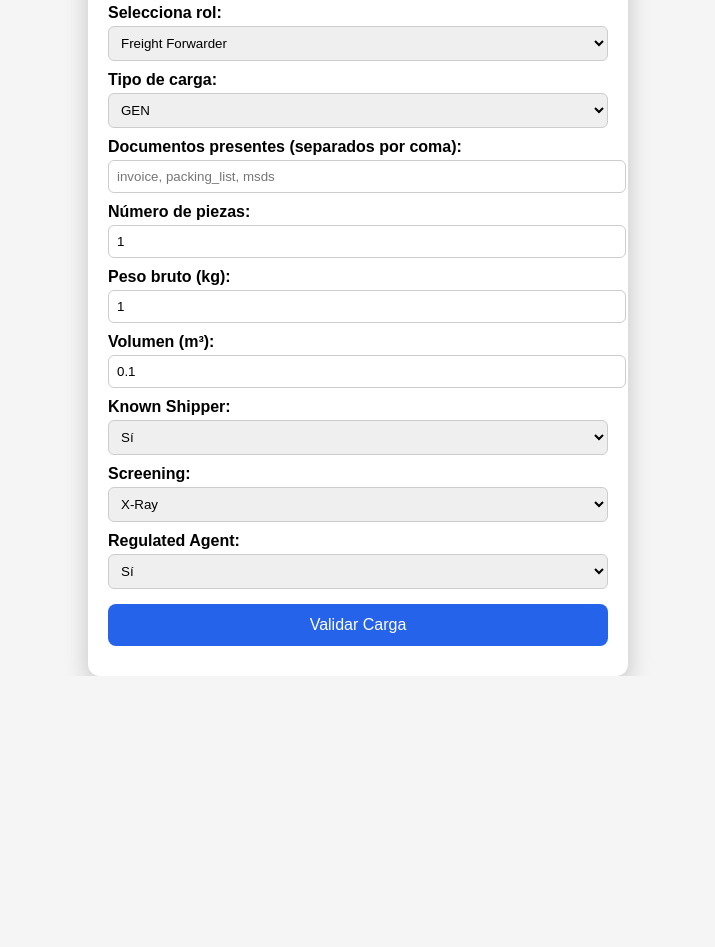
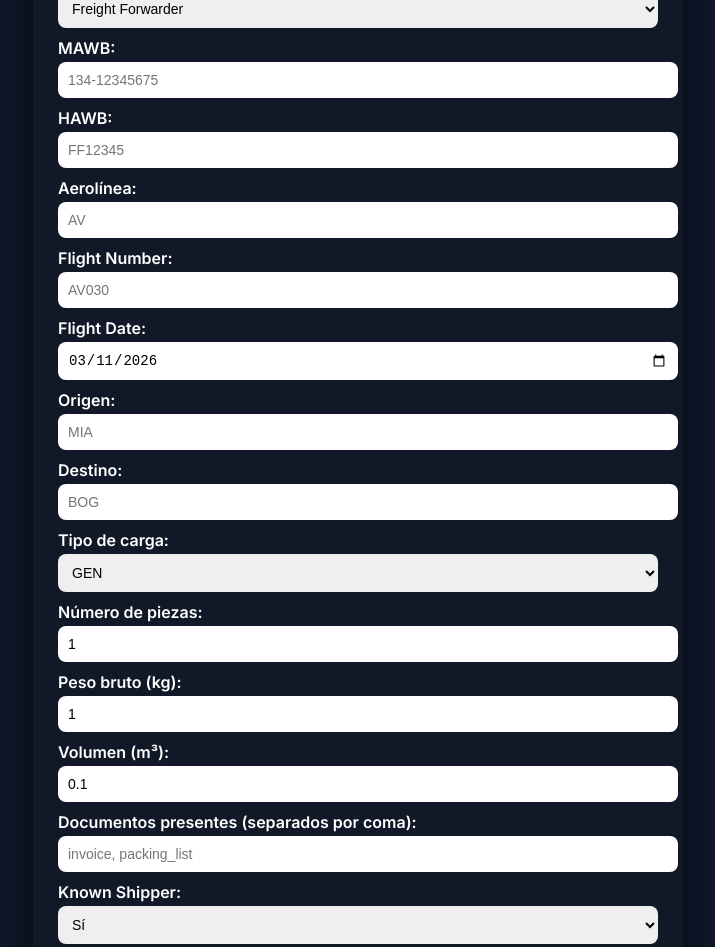
Before and after one commit to mayroga/SmartCargo-Server, a plain HTML site: page static/app.html in a window 1280 px wide. Shown: the part 124-1071 px from the top of the page, without its empty margins (282-997 px from the left). Before the commit the page ends 800 px from the top, so only its background shows below. Drawn offline with Linux system fonts and the light colour scheme.

Commit message:
Update app.html

```diff
--- a/static/app.html
+++ b/static/app.html
@@ -3,77 +3,68 @@
 <head>
 <meta charset="UTF-8">
 <meta name="viewport" content="width=device-width, initial-scale=1.0">
-<title>SMARTCARGO Validation - Avianca Cargo</title>
+<title>SMARTGOSERVER Validation</title>
+<link href="https://fonts.googleapis.com/css2?family=Inter:wght@300;400;600&display=swap" rel="stylesheet">
 <style>
-body{font-family:sans-serif;background:#f5f5f5;margin:0;padding:0;display:flex;justify-content:center;align-items:flex-start;min-height:100vh;}
-#app{background:white;padding:20px;border-radius:12px;width:95%;max-width:500px;margin-top:30px;box-shadow:0 10px 25px rgba(0,0,0,0.2);}
-h1{text-align:center;color:#2563eb;margin-bottom:20px;}
-label{display:block;margin-top:10px;font-weight:bold;}
-input, select{width:100%;padding:8px;margin-top:4px;border-radius:6px;border:1px solid #ccc;}
-button{margin-top:15px;width:100%;padding:12px;background:#2563eb;color:white;border:none;border-radius:8px;font-size:16px;cursor:pointer;}
+body{font-family:'Inter',sans-serif;background:#0f172a;color:white;display:flex;justify-content:center;align-items:center;min-height:100vh;margin:0;padding:0;}
+#app{width:95%;max-width:600px;background:#111827;border-radius:20px;padding:25px;box-shadow:0 20px 40px rgba(0,0,0,0.6);display:flex;flex-direction:column;}
+h1{font-size:24px;text-align:center;margin-bottom:10px;background:linear-gradient(90deg,#60a5fa,#a78bfa);-webkit-background-clip:text;-webkit-text-fill-color:transparent;}
+label{margin-top:10px;font-weight:600;}
+input, select, textarea{width:100%;padding:10px;margin-top:4px;border-radius:8px;border:none;font-size:14px;}
+button{padding:12px;margin-top:20px;border:none;border-radius:10px;background:#2563eb;color:white;font-weight:600;cursor:pointer;transition:all 0.2s;}
 button:hover{background:#3b82f6;}
-.result{margin-top:15px;padding:15px;border-radius:8px;font-weight:bold;text-align:center;}
-.result.green{background:#22c55e;color:white;}
-.result.red{background:#ef4444;color:white;}
-#trace{margin-top:10px;font-size:14px;}
+#result{margin-top:20px;padding:15px;border-radius:12px;background:#1e293b;white-space:pre-line;font-size:14px;}
 </style>
 </head>
 <body>
 <div id="app">
-<h1>SMARTCARGO Validation</h1>
-
-<label for="role">Selecciona rol:</label>
+<h1>SMARTGOSERVER Validation</h1>
+<label>Selecciona rol:</label>
 <select id="role">
 <option value="forwarder">Freight Forwarder</option>
-<option value="truck">Camionero</option>
+<option value="driver">Camionero</option>
 <option value="warehouse">Warehouse</option>
 <option value="owner">Dueño de mercancía</option>
 </select>
-
-<label for="cargo_type">Tipo de carga:</label>
+<label>MAWB:</label>
+<input type="text" id="mawb" placeholder="134-12345675">
+<label>HAWB:</label>
+<input type="text" id="hawb" placeholder="FF12345">
+<label>Aerolínea:</label>
+<input type="text" id="airline" placeholder="AV">
+<label>Flight Number:</label>
+<input type="text" id="flight_number" placeholder="AV030">
+<label>Flight Date:</label>
+<input type="date" id="flight_date" value="2026-03-11">
+<label>Origen:</label>
+<input type="text" id="origin" placeholder="MIA">
+<label>Destino:</label>
+<input type="text" id="destination" placeholder="BOG">
+<label>Tipo de carga:</label>
 <select id="cargo_type">
 <option value="GEN">GEN</option>
 <option value="DGR">DGR</option>
 <option value="PER">PER</option>
 <option value="AVI">AVI</option>
 <option value="HUM">HUM</option>
+<option value="VAL">VAL</option>
 </select>
-
-<label for="documents">Documentos presentes (separados por coma):</label>
-<input type="text" id="documents" placeholder="invoice, packing_list, msds">
-
-<label for="pieces">Número de piezas:</label>
-<input type="number" id="pieces" value="1">
-
-<label for="gross_weight">Peso bruto (kg):</label>
-<input type="number" id="gross_weight" value="1">
-
-<label for="volume">Volumen (m³):</label>
-<input type="number" id="volume" value="0.1" step="0.01">
-
-<label for="known_shipper">Known Shipper:</label>
-<select id="known_shipper">
-<option value="true">Sí</option>
-<option value="false">No</option>
-</select>
-
-<label for="screening">Screening:</label>
-<select id="screening">
-<option value="xray">X-Ray</option>
-<option value="none">No</option>
-</select>
-
-<label for="regulated_agent">Regulated Agent:</label>
-<select id="regulated_agent">
-<option value="true">Sí</option>
-<option value="false">No</option>
-</select>
-
+<label>Número de piezas:</label>
+<input type="number" id="pieces" value="1" min="1">
+<label>Peso bruto (kg):</label>
+<input type="number" id="gross_weight" value="1" min="0.1" step="0.1">
+<label>Volumen (m³):</label>
+<input type="number" id="volume" value="0.1" min="0.01" step="0.01">
+<label>Documentos presentes (separados por coma):</label>
+<input type="text" id="documents" placeholder="invoice, packing_list">
+<label>Known Shipper:</label>
+<select id="known_shipper"><option value="true">Sí</option><option value="false">No</option></select>
+<label>Screening:</label>
+<select id="screening"><option value="xray">X-Ray</option><option value="manual">Manual</option></select>
+<label>Regulated Agent:</label>
+<select id="regulated_agent"><option value="true">Sí</option><option value="false">No</option></select>
 <button id="validateBtn">Validar Carga</button>
-
-<div id="result" class="result" style="display:none;"></div>
-<div id="trace"></div>
-
+<div id="result"></div>
 <script src="/static/app.js"></script>
 </div>
 </body>
```
